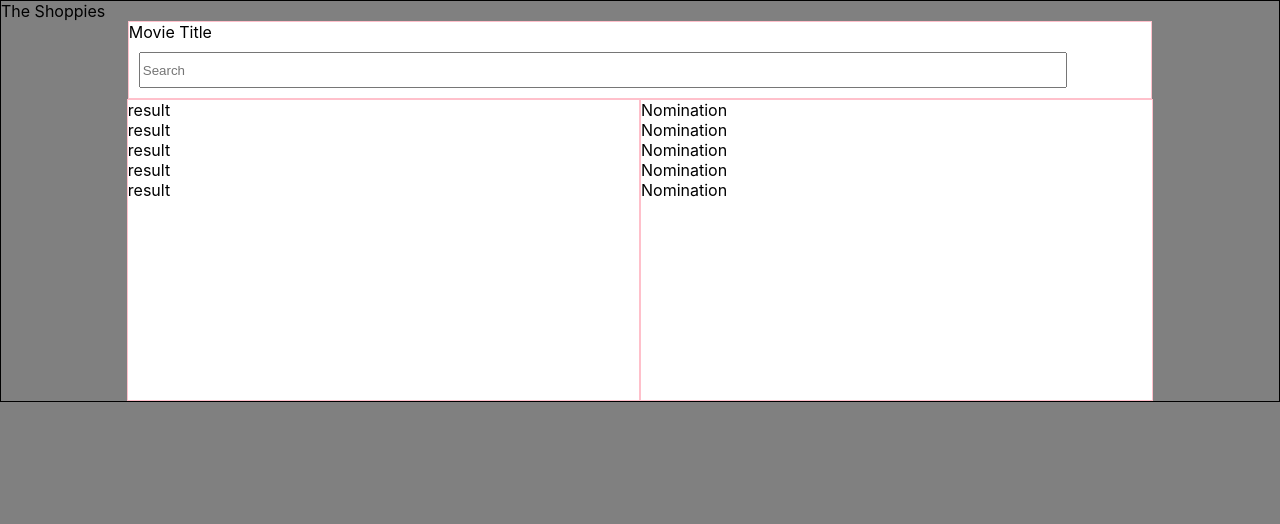
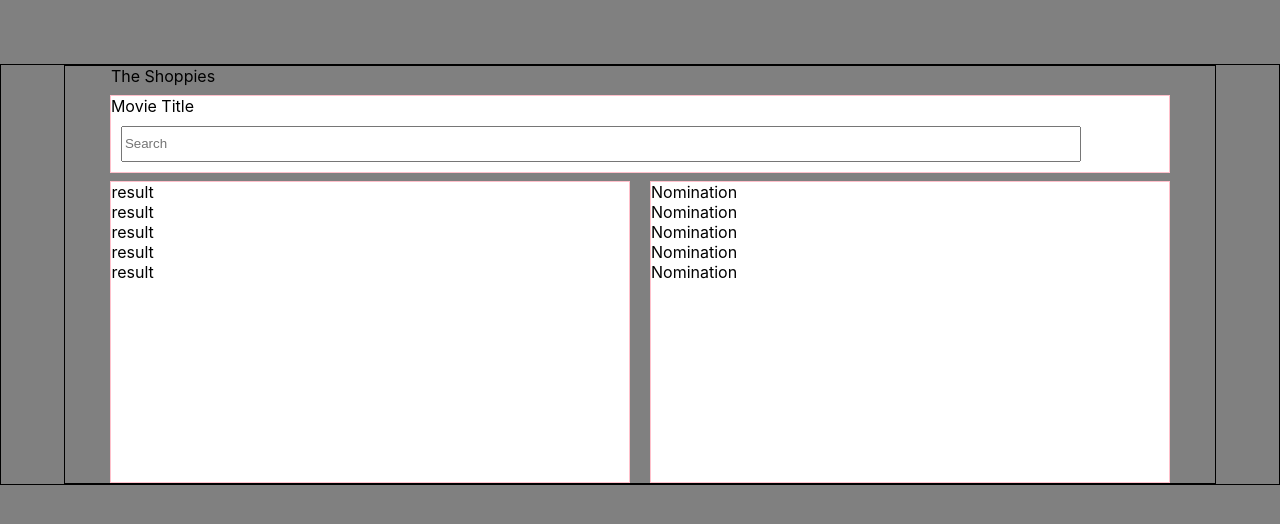
Before and after one commit to guillenjs/movie-awards, a React (Create React App) app: page / in a window 1280 px wide. Shown: the top 524 px of the page. Built offline with nearby package versions, Linux system fonts and the light colour scheme.

Commit message:
style update

```diff
--- a/src/App.js
+++ b/src/App.js
@@ -9,24 +9,39 @@ const StyledDiv = styled.div
   align-items: center;
   justify-content: center;
   flex-wrap: wrap;
+  border: solid 1px black;
+  margin-top: 5%;
+  `
 
+  const StyledDivTwo = styled.div
+  `
+  width:90%;
+  display: flex;
+  align-items: center;
+  justify-content: center;
+  flex-wrap: wrap;
   border: solid 1px black;
   `
 
 const StyledHeader = styled.header
   `
-  width: 100%
-
+  width: 100%;
+  padding-right:100px;
+  margin-left:4%;
   `
 
 function App() {
   return (
+
   <StyledDiv>
+    <StyledDivTwo>
     <StyledHeader>The Shoppies</StyledHeader>
-    <Search></Search>
-    <Results></Results>
-    <Nominations></Nominations>
+      <Search></Search>
+      <Results></Results>
+      <Nominations></Nominations>
+    </StyledDivTwo>
   </StyledDiv>
+
   );
 }
 
--- a/src/components/Nominations.js
+++ b/src/components/Nominations.js
@@ -4,9 +4,10 @@ import styled from 'styled-components'
 const StyledDiv = styled.div
     `
     background-color: white;
-    width: 40%;
+    width: 45%;
     height: 300px;
     border: solid 1px pink;
+    margin-left:10px
     `
 
 const Nomination = () => {
--- a/src/components/Results.js
+++ b/src/components/Results.js
@@ -4,10 +4,11 @@ import styled from 'styled-components'
 const StyledDiv = styled.div
     `
     background-color: white;
-    width: 40%;
+    width: 45%;
     height: 300px;
     overflow: scroll;
     border: solid 1px pink;
+    margin-right: 10px;
     `
 
 const Results = () => {
--- a/src/components/Search.js
+++ b/src/components/Search.js
@@ -4,8 +4,9 @@ import styled from 'styled-components'
 const StyledDiv = styled.div
     `
     background-color: white;
-    width: 80%;
+    width: 92%;
     border: solid 1px pink;
+    margin: 8.5px;
     `
 const StyledInput = styled.input
     `
```
Also changed, not shown: 1 other file (tests, documents, lock files or other folders).
